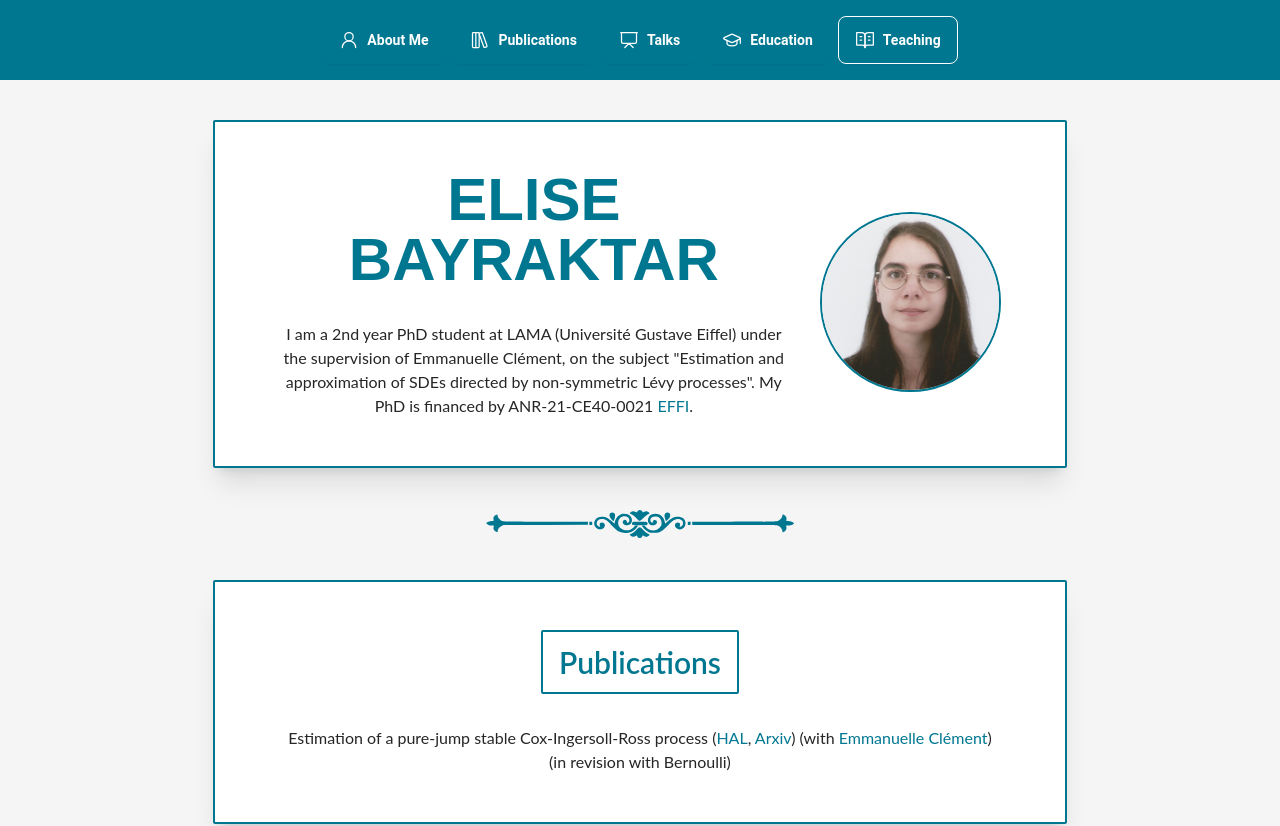
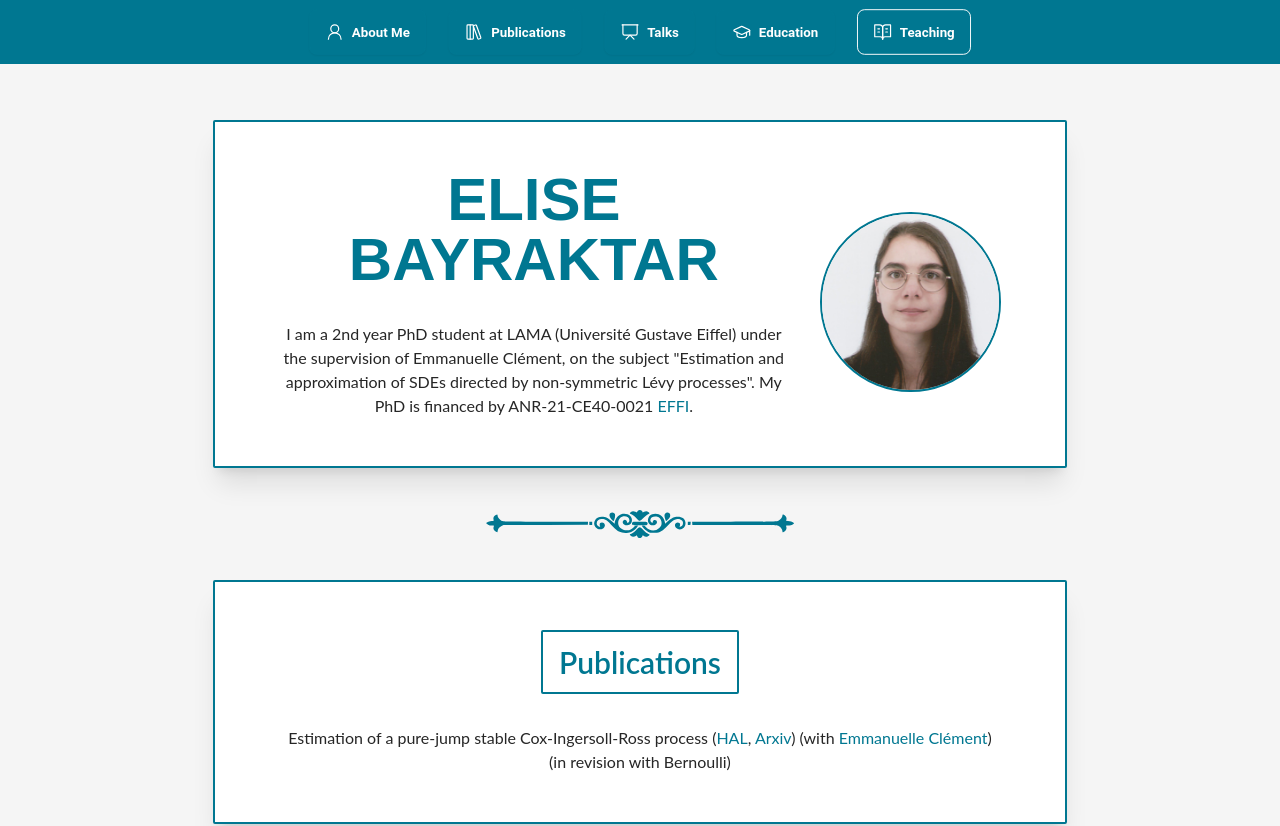
Before and after one commit to elisebayraktar/elisebayraktar.github.io, a React (Vite) app: page / in a window 1280 px wide. Shown: the top 826 px of the page. Built offline with nearby package versions, Linux system fonts and the light colour scheme.

Commit message:
feat(style): refacto

```diff
--- a/index.html
+++ b/index.html
@@ -1,5 +1,5 @@
 <!doctype html>
-<html lang="en">
+<html lang="en" data-theme="light">
   <head>
     <meta charset="utf-8" />
     <link rel="icon" href="/favicon.ico" sizes="32x32">
--- a/src/App.tsx
+++ b/src/App.tsx
@@ -1,7 +1,7 @@
 import { useRef } from 'react';
 import Section from './components/Section';
 import sections from './utils/const';
-import { NavigationItems } from './components/navigationItems';
+import NavigationBar from './components/navigation/NavigationBar';
 
 function App() {
   const sectionsRefs = useRef<{ [key: string]: HTMLDivElement | null }>({});
@@ -13,11 +13,9 @@ function App() {
   return (
     <>
       <header>
-        <div className="navbar bg-primary py-4 justify-center fixed z-50">
-          <NavigationItems sectionsRefs={sectionsRefs} />
-        </div>
+        <NavigationBar sectionsRefs={sectionsRefs} />
       </header>
-      <main className="column light justify-normal pt-20">
+      <main className="column justify-normal pt-20">
         {sections.map((item, index) => (
           <div key={item.name} className="column items-center justify-center">
             <Section
--- a/src/components/navigationItems.tsx
+++ b/src/components/navigation/NavigationBar.tsx
@@ -1,43 +1,8 @@
-import { cva } from 'class-variance-authority';
+import { Menu } from 'lucide-react';
 import { useEffect, useState } from 'react';
-import ItemIcon from './NavigationItemIcon';
-import sections from '../utils/const';
+import NavigationItems from './NavigationItems';
 
-const navigationItemVariants = cva(['btn', 'btn-primary'], {
-  variants: {
-    selected: {
-      true: ['border-white', 'hover:border-white'],
-      false: [],
-    },
-  },
-});
-
-interface INavigationItemProps {
-  selected: boolean;
-  name: string;
-  children: string;
-  onClick: () => void;
-}
-
-export function NavigationItem({
-  selected,
-  name,
-  children,
-  onClick,
-}: INavigationItemProps) {
-  return (
-    <button
-      onClick={onClick}
-      type="button"
-      className={navigationItemVariants({ selected })}
-    >
-      <ItemIcon name={name} />
-      <span className="text-sm capitalize font-roboto">{children}</span>
-    </button>
-  );
-}
-
-export function NavigationItems({
+export default function NavigationBar({
   sectionsRefs,
 }: {
   sectionsRefs: React.MutableRefObject<{
@@ -49,7 +14,6 @@ export function NavigationItems({
   const handleClick = (key: string) => {
     sectionsRefs.current[key]?.scrollIntoView({ behavior: 'smooth' });
   };
-
   useEffect(() => {
     const getActiveSection = (): string | null => {
       const refKeys = Object.keys(sectionsRefs.current);
@@ -85,17 +49,27 @@ export function NavigationItems({
   }, [sectionsRefs]);
 
   return (
-    <div className="navbar-center space-x-2">
-      {sections.map((item) => (
-        <NavigationItem
-          name={item.name}
-          selected={activeSection === item.name}
-          key={item.name}
-          onClick={() => handleClick(item.name)}
-        >
-          {item.name.replace('-', ' ')}
-        </NavigationItem>
-      ))}
+    <div className="navbar bg-primary fixed z-50">
+      <div className="navbar-start">
+        <div className="dropdown">
+          <div tabIndex={0} role="button" className="btn btn-primary lg:hidden">
+            <Menu />
+          </div>
+          <div className="menu menu-sm dropdown-content mt-3 z-[1] p-2 shadow rounded-box w-52 bg-primary">
+            <NavigationItems
+              activeSection={activeSection}
+              handleClick={handleClick}
+            />
+          </div>
+        </div>
+      </div>
+      <div className="navbar-center hidden lg:flex space-x-4">
+        <NavigationItems
+          activeSection={activeSection}
+          handleClick={handleClick}
+        />
+      </div>
+      <div className="navbar-end" />
     </div>
   );
 }
--- /dev/null
+++ b/src/components/navigation/NavigationItem.tsx
@@ -0,0 +1,35 @@
+import { cva } from 'class-variance-authority';
+import ItemIcon from './NavigationItemIcon';
+
+interface INavigationItemProps {
+  selected: boolean;
+  name: string;
+  children: string;
+  onClick: () => void;
+}
+const navigationItemVariants = cva(['btn', 'btn-primary'], {
+  variants: {
+    selected: {
+      true: ['border-white', 'hover:border-white'],
+      false: [],
+    },
+  },
+});
+
+export default function NavigationItem({
+  selected,
+  name,
+  children,
+  onClick,
+}: INavigationItemProps) {
+  return (
+    <button
+      onClick={onClick}
+      type="button"
+      className={navigationItemVariants({ selected })}
+    >
+      <ItemIcon name={name} />
+      <span className="text-sm capitalize font-roboto">{children}</span>
+    </button>
+  );
+}
--- /dev/null
+++ b/src/components/navigation/NavigationItems.tsx
@@ -0,0 +1,23 @@
+import sections from '../../utils/const';
+import NavigationItem from './NavigationItem';
+
+interface INavigationItemsProps {
+  activeSection: string | null;
+  handleClick: (name: string) => void;
+}
+
+export default function NavigationItems({
+  activeSection,
+  handleClick,
+}: INavigationItemsProps) {
+  return sections.map((item) => (
+    <NavigationItem
+      name={item.name}
+      selected={activeSection === item.name}
+      key={item.name}
+      onClick={() => handleClick(item.name)}
+    >
+      {item.name.replace('-', ' ')}
+    </NavigationItem>
+  ));
+}
--- a/src/index.css
+++ b/src/index.css
@@ -8,7 +8,7 @@
   }
 
   .box {
-    @apply flex scroll-mt-28  md:bg-white p-8 md:py-12 md:px-16 items-center space-y-4 flex-col text-center rounded-sm mx-4 my-4 md:my-10 md:w-2/3 border-primary md:border-2 md:shadow-xl;
+    @apply flex scroll-mt-28  md:bg-base-200 p-8 md:py-12 md:px-16 items-center space-y-4 flex-col text-center rounded-sm mx-4 my-4 md:my-10 md:w-2/3 border-primary md:border-2 md:shadow-xl;
   }
 
   .subtext {
--- a/src/sections/AboutMe.tsx
+++ b/src/sections/AboutMe.tsx
@@ -16,7 +16,7 @@ export default function AboutMe() {
       <img
         alt="profile"
         src="/images/profile-picture.jpeg"
-        className="lg:w-1/4 object-cover rounded-full border-2 border-primary"
+        className="lg:w-1/4 object-cover rounded-full border-2 border-primary max-w-sm"
       />
     </>
   );
--- a/src/sections/Publications.tsx
+++ b/src/sections/Publications.tsx
@@ -6,10 +6,11 @@ export default function Publications() {
       <div>
         Estimation of a pure-jump stable Cox-Ingersoll-Ross process (
         <Link label="HAL" href="https://hal.science/hal-04037024v3" />
-        ,
-        <Link label=" Arxiv" href="https://arxiv.org/abs/2304.02386" />) (with
+        ,&#32;
+        <Link label="Arxiv" href="https://arxiv.org/abs/2304.02386" />)
+        (with&#32;
         <Link
-          label=" Emmanuelle Clément"
+          label="Emmanuelle Clément"
           href="https://perso.math.u-pem.fr/clement.emmanuelle/"
         />
         ) (in revision with Bernoulli)
--- a/tailwind.config.ts
+++ b/tailwind.config.ts
@@ -17,6 +17,7 @@ const config: Config = {
           'primary-content': '#ffffff',
           neutral: '#C5DADF',
           'base-100': '#F5F5F5',
+          'base-200': '#ffffff',
           'base-content': '#262626',
         },
       },
```
Also changed, not shown: .eslintrc.json, src/components/navigation/NavigationItemIcon.tsx (renamed from src/components/NavigationItemIcon.tsx), 1 other file (tests, documents, lock files or other folders).
